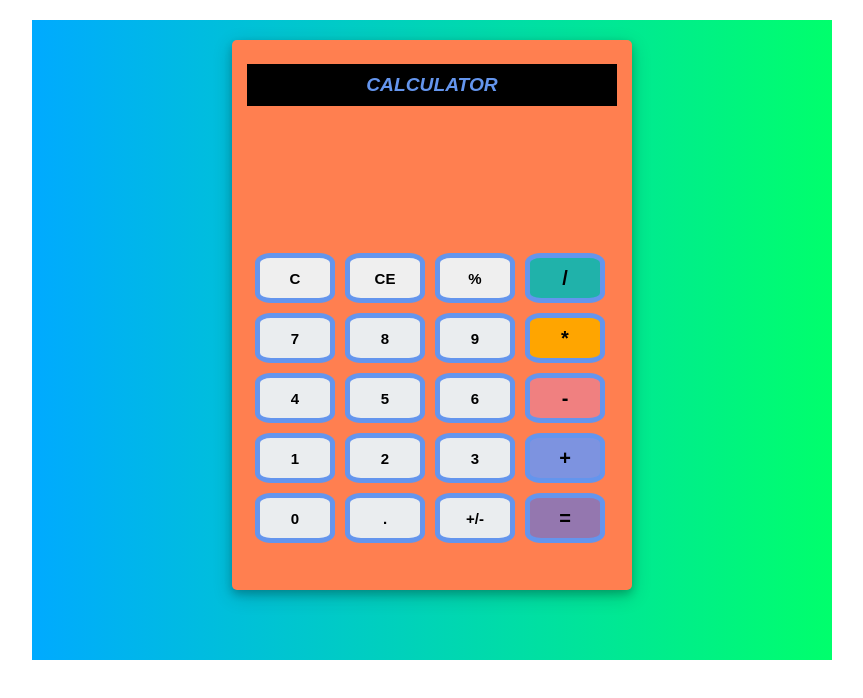
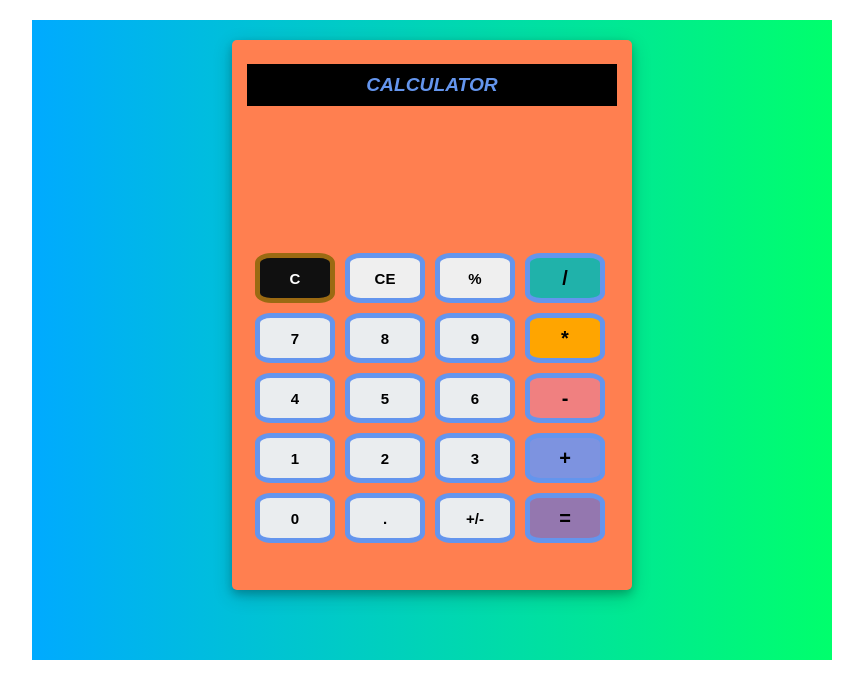
Before and after one commit to Anshul-Garg-15/Calculator-Project, a plain HTML site: page index.html in a window 1280 px wide. In both pictures the pointer is over the button 503 px from the left and 278 px from the top of the page. Shown: the whole page, without its empty margins (208-1071 px from the left). Drawn offline with Linux system fonts and the light colour scheme.

Commit message:
Updated style.css
Added hover features.

```diff
--- a/style.css
+++ b/style.css
@@ -109,3 +109,9 @@ button:nth-child(20){
 	font-size: 20px;
 	background-color: #9477af;
 }
+button:hover {
+  filter: invert(1);
+}
+.operator:hover {
+  filter: invert(1);
+}
```
